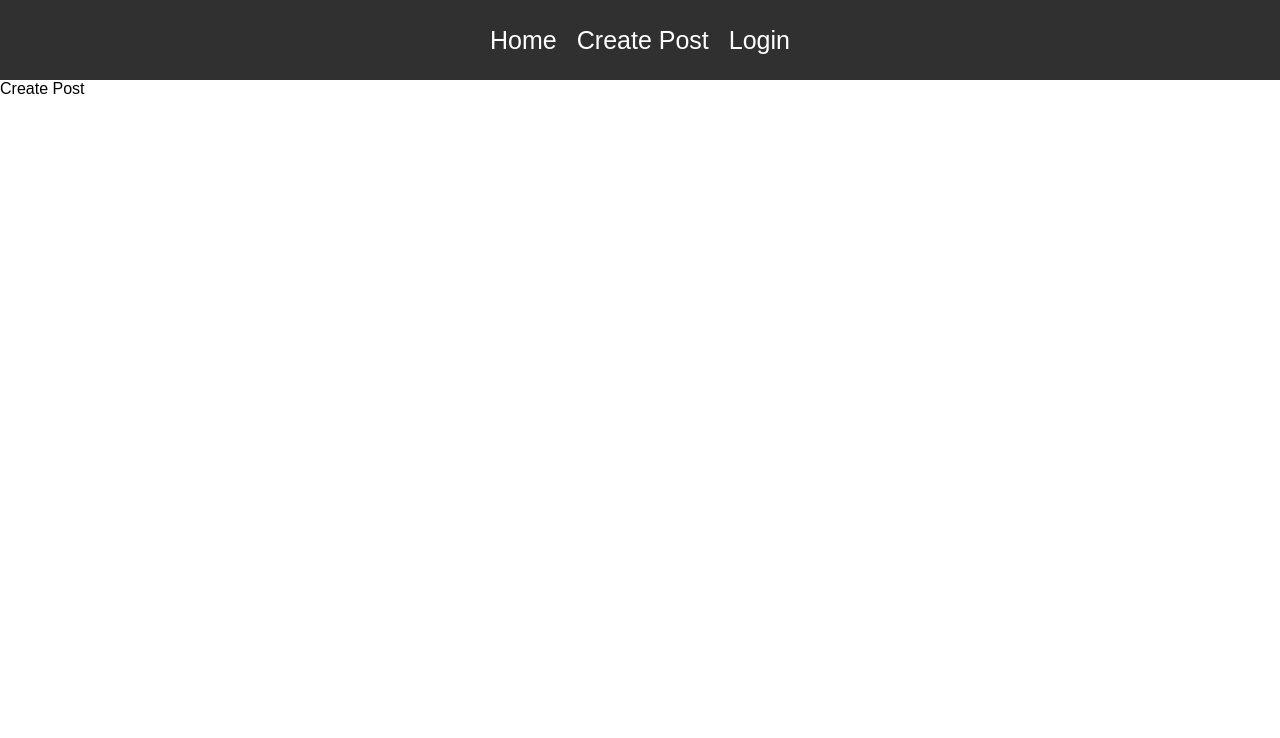
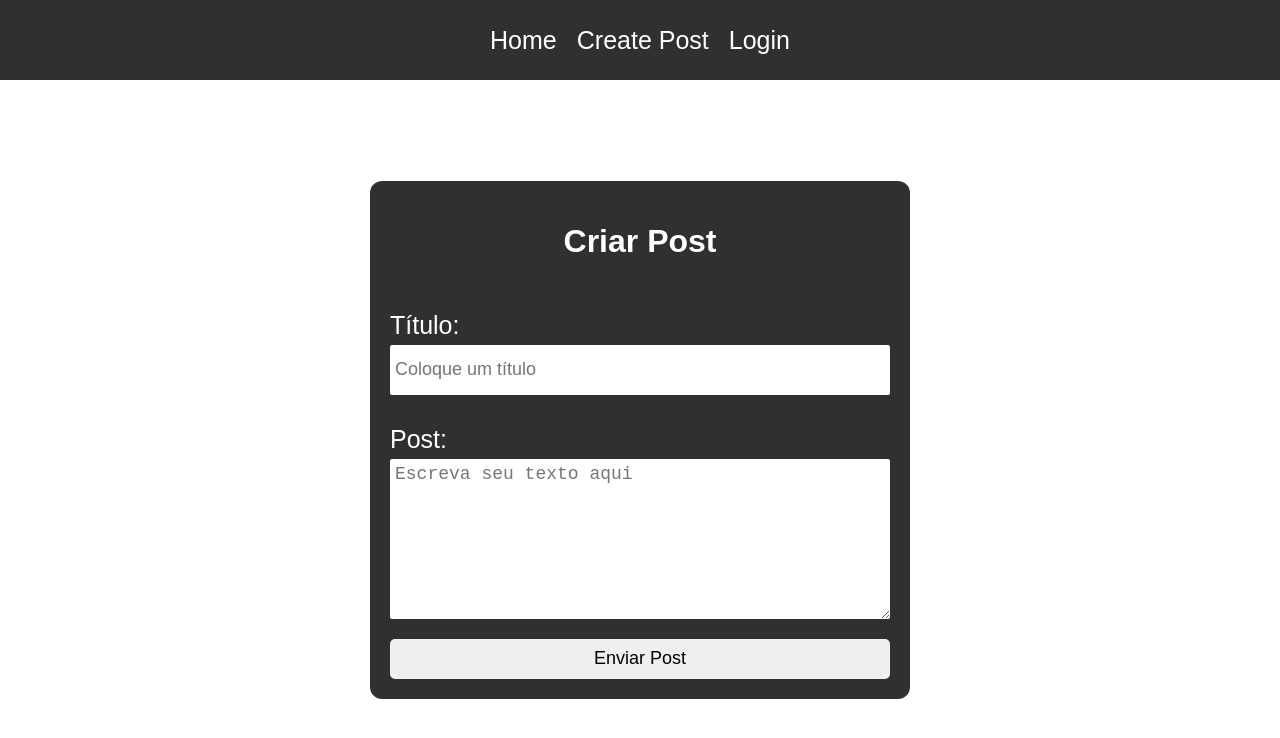
Before and after one commit to FilipiMachado/personal-blog-reactjs, a React (Vite) app: page /create-post in a window 1280 px wide. Shown: the top 738 px of the page. Built offline with nearby package versions, Linux system fonts and the light colour scheme; no server answers.

Commit message:
styling pages

```diff
--- a/src/App.css
+++ b/src/App.css
@@ -26,3 +26,82 @@ a {
   margin: 10px;
   font-size: 25px;
 }
+
+/* Create Post Page */
+
+.create-post-page {
+  width: 100%;
+  height: calc(100vh - 80px);
+  display: grid;
+  place-items: center;
+}
+
+.container {
+  width: 500px;
+  height: auto;
+  padding: 20px;
+  background-color: #303030;
+  border-radius: 12px;
+  color: #fff;
+  display: flex;
+  flex-direction: column;
+}
+
+.container h1 {
+  text-align: center;
+}
+
+.container label {
+  font-size: 25px;
+}
+
+.container .input-group {
+  margin-top: 30px;
+  display: flex;
+  flex-direction: column;
+}
+
+.input-group input,
+.input-group textarea {
+  font-size: 18px;
+  border: none;
+  border-radius: 2px;
+  padding: 5px;
+}
+
+.input-group input {
+  height: 40px;
+}
+
+.input-group textarea {
+  height: 150px;
+}
+
+.container button {
+  margin-top: 20px;
+  height: 40px;
+  border: none;
+  border-radius: 5px;
+  cursor: pointer;
+  font-size: 18px;
+}
+
+input,
+textarea {
+  margin-top: 5px;
+}
+
+/* Login Page */
+
+.login-page {
+  width: 100vw;
+  height: calc(100vh - 8px);
+  display: flex;
+  flex-direction: column;
+  justify-content: center;
+  align-items: center;
+}
+
+.login-page p {
+  font-size: 30px;
+}
--- a/src/App.jsx
+++ b/src/App.jsx
@@ -33,7 +33,6 @@ function App() {
         </Routes>
       </Router>
     </>
-
   )
 }
 
--- a/src/pages/CreatePost.jsx
+++ b/src/pages/CreatePost.jsx
@@ -2,8 +2,19 @@ import React from 'react';
 
 function CreatePost() {
   return (
-    <div>
-      Create Post
+    <div className="create-post-page">
+      <div className="container">
+        <h1>Criar Post</h1>
+        <div className="input-group">
+          <label>Título: </label>
+          <input placeholder="Coloque um título" />
+        </div>
+        <div className="input-group">
+          <label>Post: </label>
+          <textarea placeholder="Escreva seu texto aqui"/>
+        </div>
+        <button>Enviar Post</button>
+      </div>
     </div>
   )
 }
--- a/src/pages/Login.jsx
+++ b/src/pages/Login.jsx
@@ -7,7 +7,6 @@ function Login({ setIsAuth }) {
   let navigate = useNavigate();
 
   const signInWithGoogle = () => {
-    console.log(auth, provider)
     signInWithPopup(auth, provider).then((result) => {
       localStorage.setItem('isAuth', true);
       setIsAuth(true)
```
Lines whose indentation alone changed are shown as unchanged.
